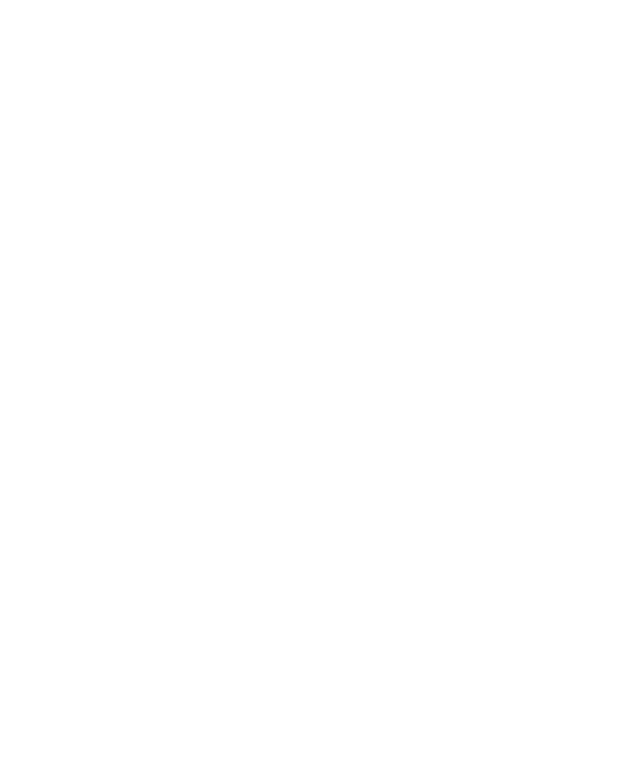
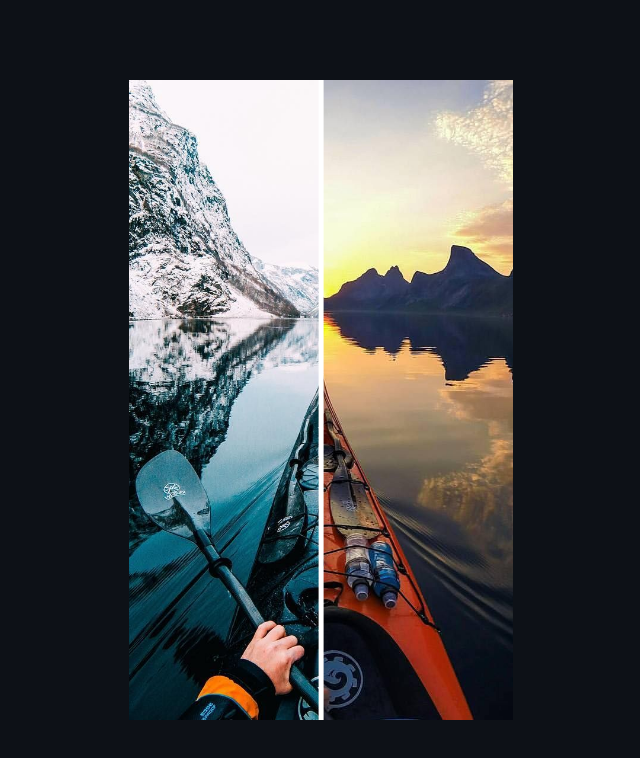
Before and after one commit to abhinav-bhateja/BeforeAfterImage, a plain HTML site: page index.html in a window 1280 px wide. Shown: the whole page, without its empty margins (319-959 px from the left). Drawn offline with Linux system fonts and the light colour scheme.

Commit message:
Completed

```diff
--- a/index.css
+++ b/index.css
@@ -0,0 +1,47 @@
+* {
+    margin: 0;
+    padding: 0;
+    box-sizing: border-box;
+}
+
+body {
+    background-color: #0d1117;
+    display: flex;
+    align-items: center;
+    justify-content: center;
+    min-height: 100vh;
+}
+
+.container {
+    position: relative;
+    width: 30vw;
+    height: 80vh;
+}
+
+.imgContainerAfter,
+.imgContainerBefore {
+    position: absolute;
+}
+
+.imgContainerBefore {
+    width: 15vw;
+    overflow: hidden;
+}
+
+.slider {
+    width: 0.3rem;
+    height: 100%;
+    background: white;
+    z-index: 10;
+    position: absolute;
+    top: 0;
+    left: 50%;
+    transform: translate(-50%, 0);
+    pointer-events: none;
+}
+
+img {
+    width: 30vw;
+    height: 80vh;
+    object-fit: cover;
+}
--- a/index.html
+++ b/index.html
@@ -10,7 +10,15 @@
 </head>
 
 <body>
-
+    <div class="container">
+        <div class="imgContainerAfter">
+            <img class="after" src="img/after.jpg" alt="" />
+        </div>
+        <div class="imgContainerBefore">
+            <img class="before" src="img/before.jpg" alt="" />
+        </div>
+        <div class="slider"></div>
+    </div>
 </body>
 
 <script src="index.js"></script>
--- a/index.js
+++ b/index.js
@@ -0,0 +1,15 @@
+const slider = document.querySelector(".slider");
+const before = document.querySelector(".imgContainerBefore");
+const after = document.querySelector(".imgContainerAfter");
+const container = document.querySelector(".container");
+
+const drag = (e) => {
+    let xPos = e.layerX;
+    let yPos = e.layerY;
+
+    before.style.width = xPos + "px";
+    slider.style.left = xPos + "px";
+
+}
+
+container.addEventListener('mousemove', drag);
```
Also changed, not shown: img/after.jpg (added), img/before.jpg (added).
